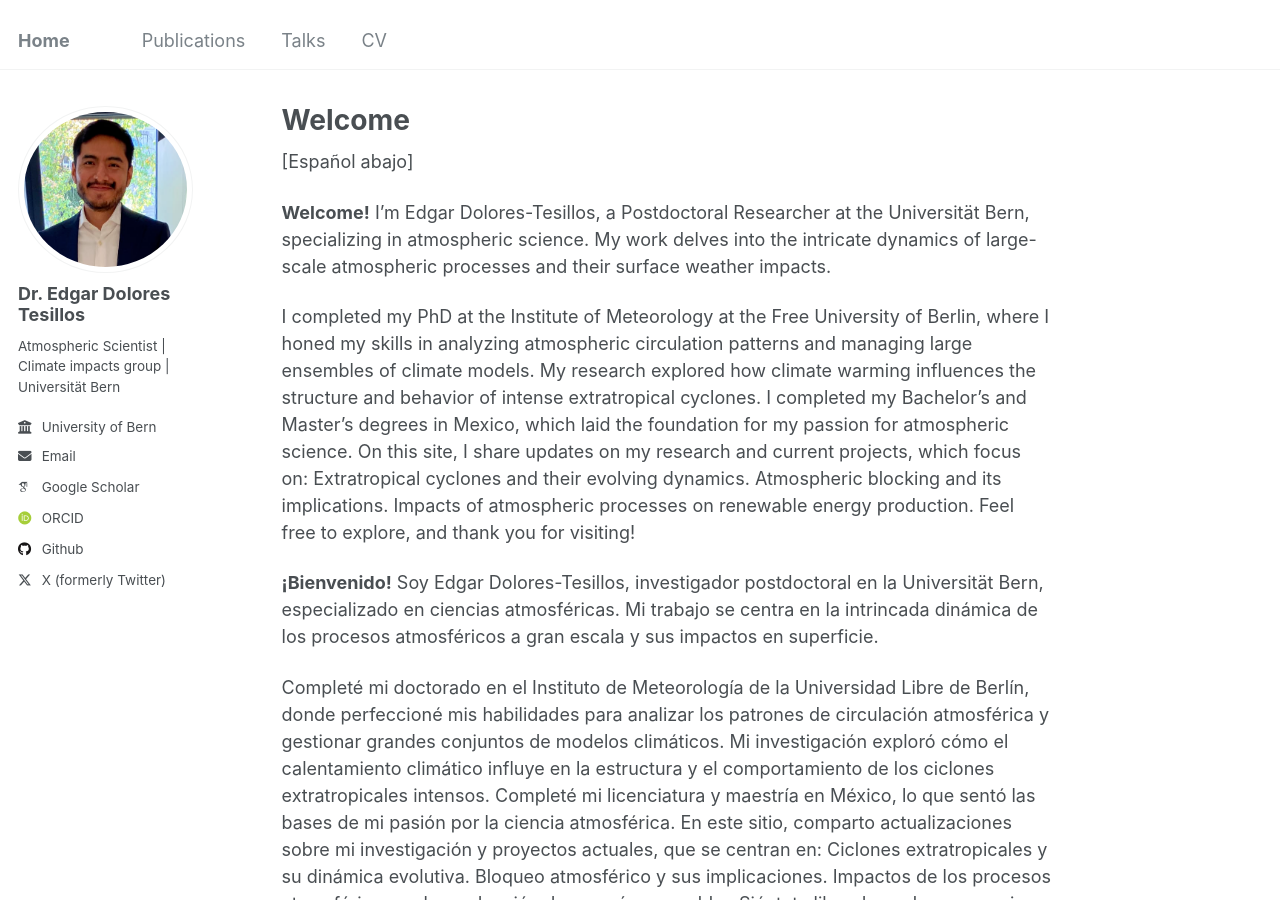
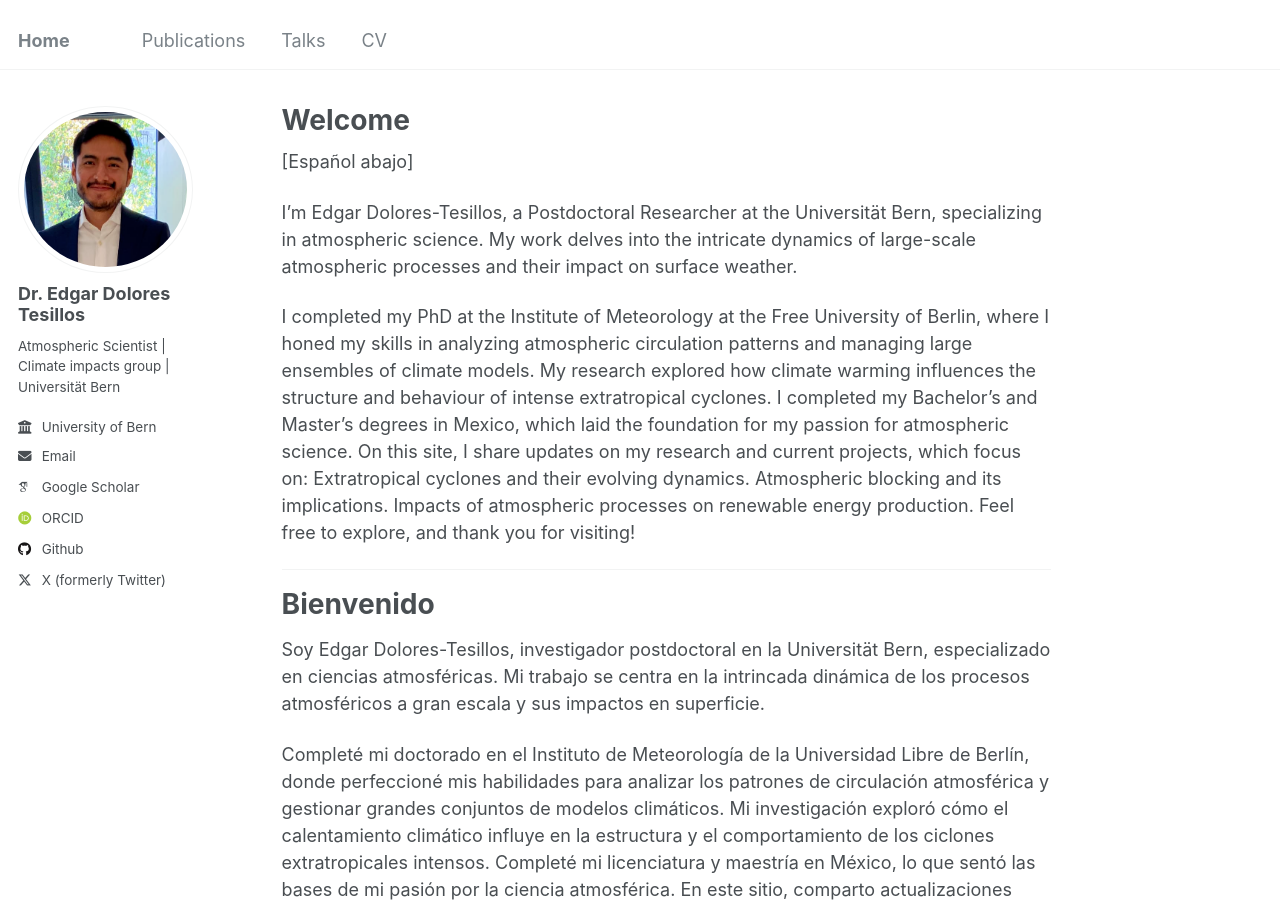
Before and after one commit to edgardotes/edgardotes.github.io, a Jekyll site: the page built from _pages/about.md, in a window 1280 px wide and 900 px high. Built offline with Jekyll 4.4.1, drawn with Linux system fonts in a browser that asks for light colours; some web fonts are replaced.

Commit message:
Update about.md

```diff
--- a/_pages/about.md
+++ b/_pages/about.md
@@ -9,10 +9,9 @@ redirect_from:
 
 [Español abajo]
 
-**Welcome!**
-I’m Edgar Dolores-Tesillos, a Postdoctoral Researcher at the Universität Bern, specializing in atmospheric science. My work delves into the intricate dynamics of large-scale atmospheric processes and their surface weather impacts.
+I’m Edgar Dolores-Tesillos, a Postdoctoral Researcher at the Universität Bern, specializing in atmospheric science. My work delves into the intricate dynamics of large-scale atmospheric processes and their impact on surface weather.
 
-I completed my PhD at the Institute of Meteorology at the Free University of Berlin, where I honed my skills in analyzing atmospheric circulation patterns and managing large ensembles of climate models. My research explored how climate warming influences the structure and behavior of intense extratropical cyclones.
+I completed my PhD at the Institute of Meteorology at the Free University of Berlin, where I honed my skills in analyzing atmospheric circulation patterns and managing large ensembles of climate models. My research explored how climate warming influences the structure and behaviour of intense extratropical cyclones.
 I completed my Bachelor's and Master's degrees in Mexico, which laid the foundation for my passion for atmospheric science.
 On this site, I share updates on my research and current projects, which focus on:
 Extratropical cyclones and their evolving dynamics.
@@ -20,8 +19,9 @@ Atmospheric blocking and its implications.
 Impacts of atmospheric processes on renewable energy production.
 Feel free to explore, and thank you for visiting!
 
+---
+# Bienvenido
 
-**¡Bienvenido!**
 Soy Edgar Dolores-Tesillos, investigador postdoctoral en la Universität Bern, especializado en ciencias atmosféricas. Mi trabajo se centra en la intrincada dinámica de los procesos atmosféricos a gran escala y sus impactos en superficie.
 
 Completé mi doctorado en el Instituto de Meteorología de la Universidad Libre de Berlín, donde perfeccioné mis habilidades para analizar los patrones de circulación atmosférica y gestionar grandes conjuntos de modelos climáticos. Mi investigación exploró cómo el calentamiento climático influye en la estructura y el comportamiento de los ciclones extratropicales intensos.
```
